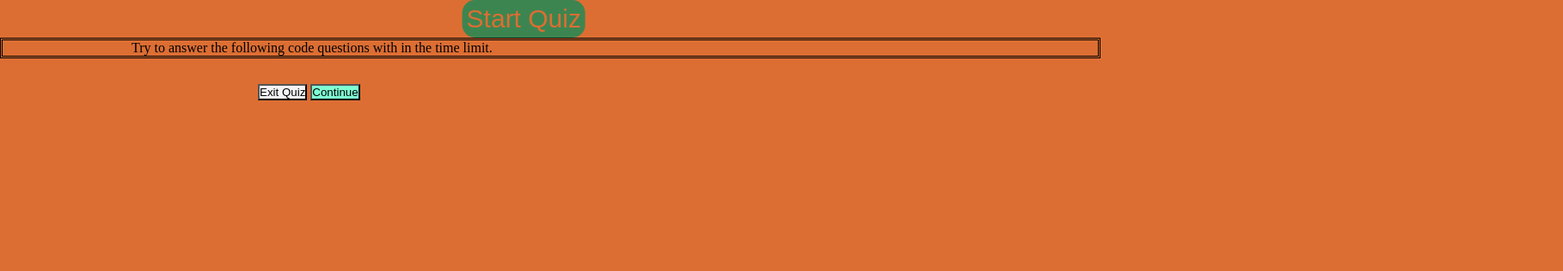
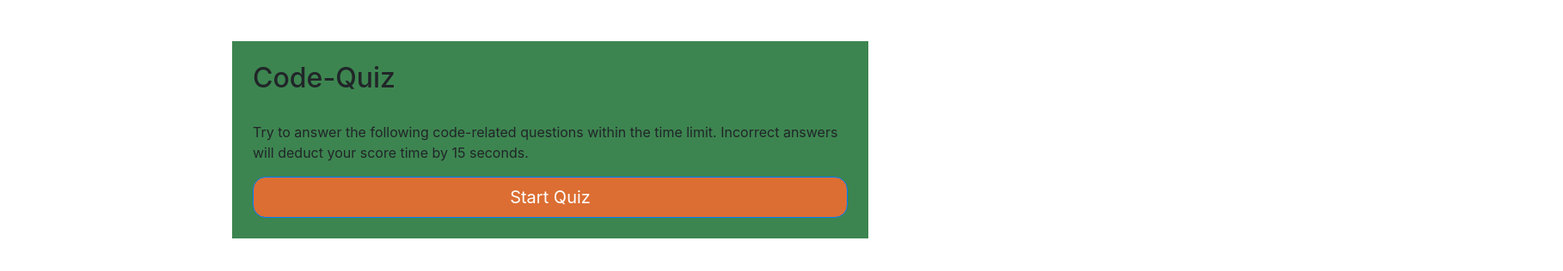
Before and after one commit to lesttellez/ch4w4, a plain HTML site: page index.html in a window 1280 px wide. Shown: the whole page at 86% size, 1818 px wide, since content can reach past the window. Drawn offline with nearby package versions, Linux system fonts and the light colour scheme; files that its build step writes are made by us from their sources.

Commit message:
add bootstrap and clean up html and adjust style sheet

```diff
--- a/assets/style.css
+++ b/assets/style.css
@@ -4,51 +4,24 @@
     margin:0;
 }
 
-body {
-    background-color:#dc6e33;
+#code-title {
+    text-align: center;
+    font-weight: bold;
 }
 
-.start_btn {
-    top:100%;
-    left:100px;
-    transform: translate(42%, 0%);
+.game-box {
+    background:#3D8550
 }
 
-.start_btn button {
-    font-size: 30px;
-    font-weight:200;
-    color:#dc6e33;
-    padding:5px 5px;
-    outline: none;
-    border:none;
-    border-radius: 15px;
+.answer-item {
     background:#3D8550;
-    cursor: pointer;
+    width:50%;
+    display:inline-block;
 }
 
-.title {
-    padding-left: 150px;
-    border-style: double;
+#btn-start {
+    font:bold;
+    color:#fff;
+    background: #dc6e33;
+    border-radius: 15px;
 }
-
-.buttons {
-    padding-left: 300px;
-    padding-top: 30px;
-}
-
-.quiz {
-    background:whitesmoke;
-
-}
-
-.restart {
-    background: aquamarine;
-}
-
-.restart:hover {
-    background: green;
-}
-
-.quiz:hover {
-    background:red
-}
--- a/index.html
+++ b/index.html
@@ -1,28 +1,52 @@
 <!DOCTYPE html>
 <html lang="en">
-<head>
-    <meta charset="UTF-8">
-    <meta http-equiv="X-UA-Compatible" content="IE=edge">
-    <meta name="viewport" content="width=device-width, initial-scale=1.0">
-    <link rel="stylesheet" href="./assets/style.css">
-    <script src="https://kit.font.awesome.com/a076d05399.js"></script>
-    <title>CODING QUIZ</title>
-</head>
+    <head>
+     <meta charset="UTF-8">
+     <meta name="viewport" content="width=device-width, initial-scale=1.0">
+     <meta http-equiv="X-UA-Compatible" content="ie=edge">
+     <link rel="stylesheet" href="https://stackpath.bootstrapcdn.com/bootstrap/4.4.1/css/bootstrap.min.css"/>
+     <title>Code-Quiz</title>
+     <link rel="stylesheet" href="style.css"/>
+    </head>
 <body>
-    <div class="start_btn"><button>Start Quiz</button></div>
+    <div class="container d-flex justify-content-center mt-5">
+     <div class="game-box col-lg-8 p-4">
+     <div class="row pb-4">
+     <div class="col-lg-4">
+     <h2 class="code-title">Code-Quiz</h2>
+    </div>
+    <hr>
+    <div class="col-lg-4"></div>
+    <div class="col-lg-4">
+        <h4 class="float-right text-primary d-none" id="timecounter">Timer :<span id="timer">90</span></h4>
+    </div>
+    </div>
+     <div class="quiz-questions d-none" id="quiz-questions">
+     <h2 class="text-info  text-center" id="title-item">Lorem ipsum dolor sit amet consectetur adipisicing.</h2>
+     <div class="answers mt-5 mb-5" id="question-answers">
+    </div>
+    <h1 id="alert"></h1>
 
-    <div class="title">
-        <p>Try to answer the following code questions with in the time limit.</p>
+    </div>
+     <div class="btnstart d-flex  flex-column justify-content-center mt-8 mb-10" >
+     <p id="info">Try to answer the following code-related questions within the time limit.  Incorrect answers will deduct your score time by 15 seconds.
+     </p>
+     <button class="btn btn-primary btn-lg" id="btn-start">Start Quiz</button>
     </div>
 
-    <div class="buttons">
-        <button class="quiz">Exit Quiz</button>
-        <button class="restart">Continue</button>
+    <div class=" input-group mb-3 d-none" id="addscore">
+     <h5 class="d-block"><span id="score"></span></h5>
+     <input type="text" class="form-control" placeholder="Enter your initials:"
+     id="inputScore" aria-describedby="basic-addon2">
+     <div class="input-group-append">
+     <button class="input-group-text btn btn-primary" id="btnScore">Submit</button>
+
+     </div>
+     </div>
     </div>
+    </div>
+    <script src="scrypt.js"></script>
+    </body>
 
 
-
-    <script src="./assests/script.js"></script>
-
-</body>
 </html>
```
